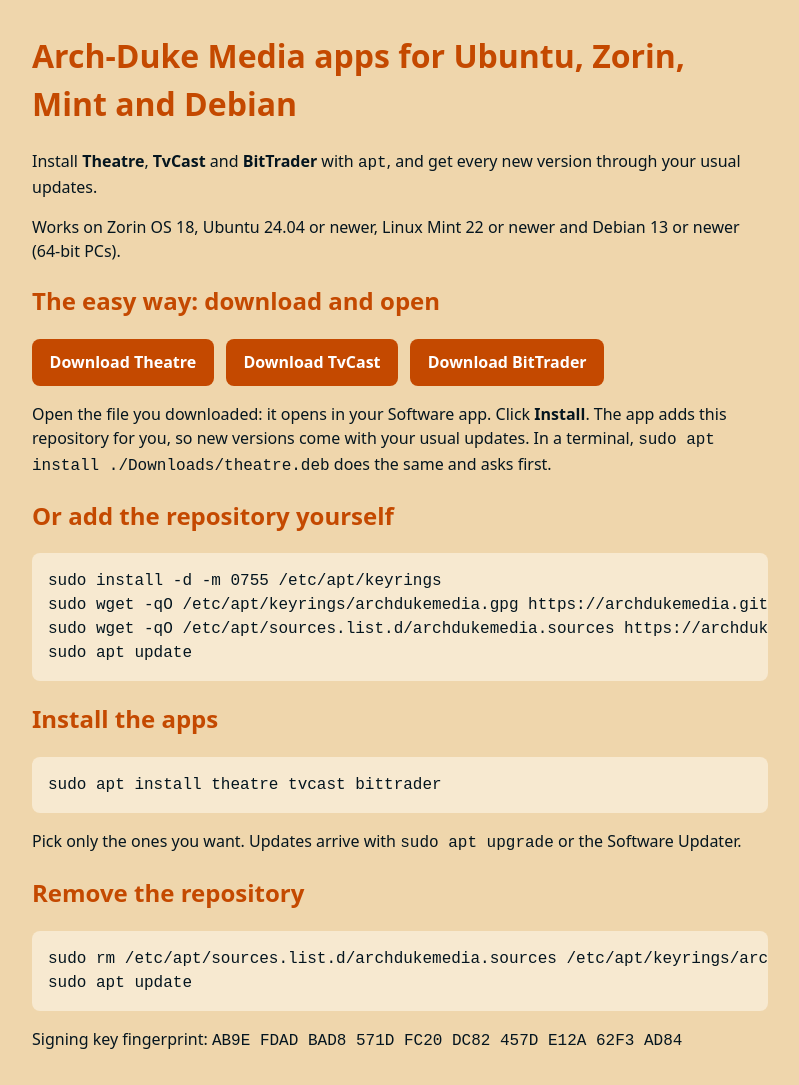
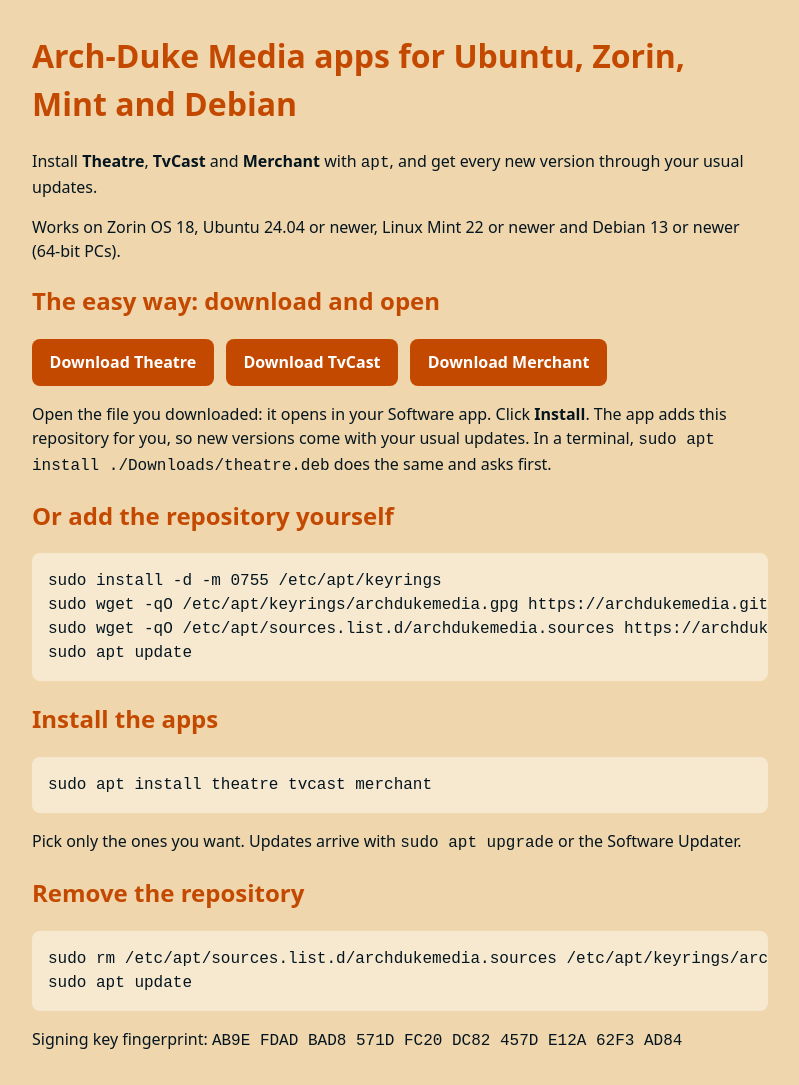
Before and after one commit to archdukemedia/apt, a plain HTML site: page site/index.html in a window 1280 px wide. Shown: the whole page, without its empty margins (240-1039 px from the left). Drawn offline with Linux system fonts and the light colour scheme.

Commit message:
feat: offer merchant, the app that was trader
Trader is now Merchant (archdukemedia/trader-bittorrent-client#21):
package merchant, which takes over from bittrader.

- build-repo.sh accepts merchant; bittrader stays accepted so its older
  versions remain installable. The Release description names Merchant.
- Install steps, the download link (merchant.deb), the site and
  check-install.sh use merchant.

Merge after Merchant's first release is published: check-install.sh
installs merchant from the live repository.

Co-Authored-By: Claude Opus 5.5 <noreply@anthropic.com>

```diff
--- a/site/index.html
+++ b/site/index.html
@@ -17,13 +17,13 @@
 </head>
 <body>
 <h1>Arch-Duke Media apps for Ubuntu, Zorin, Mint and Debian</h1>
-<p>Install <strong>Theatre</strong>, <strong>TvCast</strong> and <strong>BitTrader</strong> with <code>apt</code>, and get every new version through your usual updates.</p>
+<p>Install <strong>Theatre</strong>, <strong>TvCast</strong> and <strong>Merchant</strong> with <code>apt</code>, and get every new version through your usual updates.</p>
 <p>Works on Zorin OS 18, Ubuntu 24.04 or newer, Linux Mint 22 or newer and Debian 13 or newer (64-bit PCs).</p>
 <h2>The easy way: download and open</h2>
 <div class="apps">
   <a href="theatre.deb" download>Download Theatre</a>
   <a href="tvcast.deb" download>Download TvCast</a>
-  <a href="bittrader.deb" download>Download BitTrader</a>
+  <a href="merchant.deb" download>Download Merchant</a>
 </div>
 <p>Open the file you downloaded: it opens in your Software app. Click <strong>Install</strong>. The app adds this repository for you, so new versions come with your usual updates. In a terminal, <code>sudo apt install ./Downloads/theatre.deb</code> does the same and asks first.</p>
 <h2>Or add the repository yourself</h2>
@@ -32,7 +32,7 @@ sudo wget -qO /etc/apt/keyrings/archdukemedia.gpg https://archdukemedia.github.i
 sudo wget -qO /etc/apt/sources.list.d/archdukemedia.sources https://archdukemedia.github.io/apt/archdukemedia.sources
 sudo apt update</pre>
 <h2>Install the apps</h2>
-<pre>sudo apt install theatre tvcast bittrader</pre>
+<pre>sudo apt install theatre tvcast merchant</pre>
 <p>Pick only the ones you want. Updates arrive with <code>sudo apt upgrade</code> or the Software Updater.</p>
 <h2>Remove the repository</h2>
 <pre>sudo rm /etc/apt/sources.list.d/archdukemedia.sources /etc/apt/keyrings/archdukemedia.gpg
```
Also changed, not shown: 3 other files.
